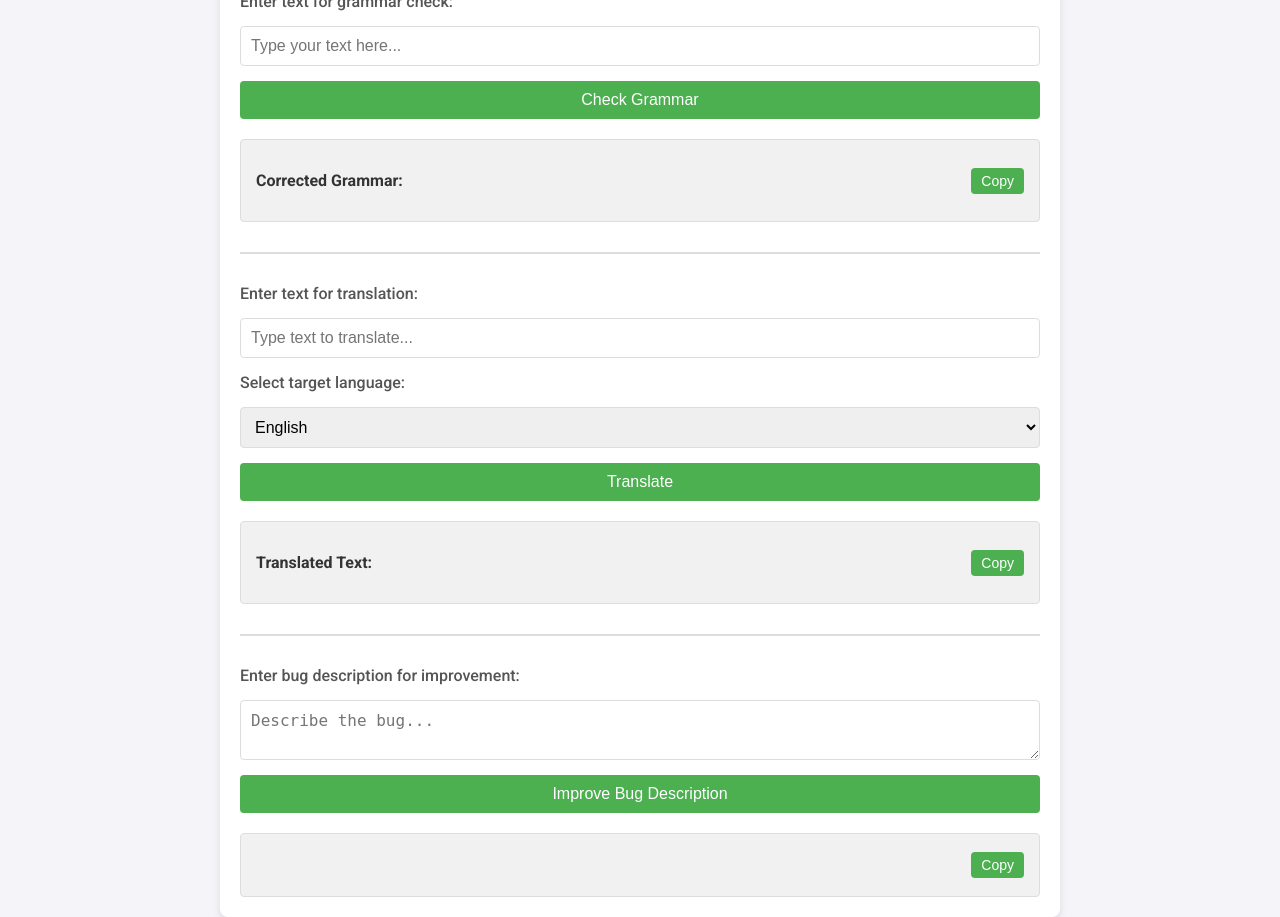
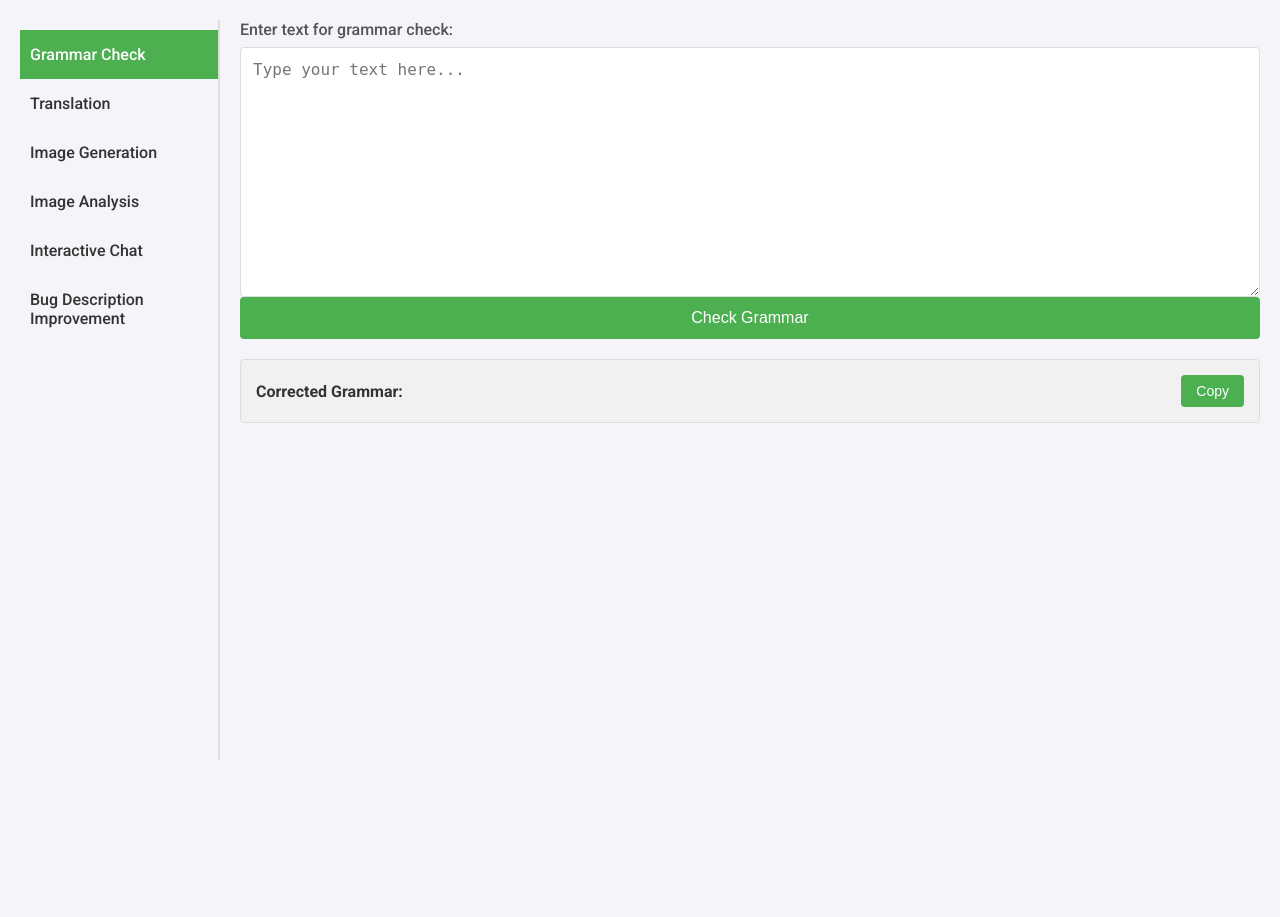
Before and after one commit to asimptot/FreeverseAI, a Flask app: page / in a window 1280 px wide. After the commit the page ends 760 px from the top, so only its background shows below. Run offline with Flask 3, Linux system fonts and the light colour scheme.

Commit message:
Update index.html

```diff
--- a/templates/index.html
+++ b/templates/index.html
@@ -6,6 +6,12 @@
     <title>Flask Integration</title>
     <link href="https://fonts.googleapis.com/css2?family=Roboto:wght@400;500;700&display=swap" rel="stylesheet">
     <style>
+        * {
+            margin: 0;
+            padding: 0;
+            box-sizing: border-box;
+        }
+
         body {
             font-family: 'Roboto', sans-serif;
             background-color: #f4f4f9;
@@ -13,59 +19,94 @@
             margin: 0;
             padding: 0;
             display: flex;
-            justify-content: center;
-            align-items: center;
-            height: 100vh;
-            box-sizing: border-box;
+            justify-content: flex-start;
+            min-height: 100vh;
+            width: 100vw;
         }
 
         .container {
+            display: flex;
             width: 100%;
-            max-width: 800px;
             padding: 20px;
-            background-color: white;
-            border-radius: 8px;
-            box-shadow: 0 4px 8px rgba(0, 0, 0, 0.1);
         }
 
-        h1 {
-            text-align: center;
-            color: #4CAF50;
-            margin-bottom: 30px;
+        .tabs {
+            display: flex;
+            flex-direction: column;
+            justify-content: flex-start;
+            margin-bottom: 20px;
+            border-right: 2px solid #ddd;
+            width: 200px;
+            padding: 10px 0;
         }
 
-        form {
+        .tab {
+            padding: 15px 10px;
+            cursor: pointer;
+            font-weight: 500;
+            transition: background-color 0.3s;
+            text-align: left;
+            width: 100%;
+        }
+
+        .tab:hover {
+            background-color: #f1f1f1;
+        }
+
+        .active-tab {
+            background-color: #4CAF50;
+            color: white;
+        }
+
+        .content {
+            display: none; /* Default state is hidden */
+            flex: 1;
+            margin-left: 20px;
+        }
+
+        .active-content {
+            display: block; /* Only the active content is visible */
+        }
+
+        /* Additional form styling */
+        .form-section {
+            margin-bottom: 30px;
             display: flex;
             flex-direction: column;
-            gap: 15px;
+            width: 100%;
         }
 
         label {
             font-weight: 500;
             color: #555;
+            margin-bottom: 8px;
         }
 
         input, select, textarea {
-            padding: 10px;
+            padding: 12px;
             font-size: 16px;
             border: 1px solid #ddd;
             border-radius: 4px;
             transition: border-color 0.3s;
+            width: 100%;
+            height: auto;
+            box-sizing: border-box;
         }
 
-        input:focus, select:focus, textarea:focus {
-            border-color: #4CAF50;
-            outline: none;
+        textarea {
+            min-height: 250px; /* Ensures multiple lines are visible */
+            resize: vertical; /* Allows users to resize vertically */
         }
 
         button {
-            padding: 10px 20px;
+            padding: 12px 20px;
             background-color: #4CAF50;
             color: white;
             border: none;
             border-radius: 4px;
             font-size: 16px;
             cursor: pointer;
+            width: auto; /* Shrinks buttons to fit their content */
             transition: background-color 0.3s;
         }
 
@@ -84,10 +125,12 @@
             display: flex;
             align-items: center;
             justify-content: space-between;
+            flex-wrap: wrap;
+            width: 100%;
         }
 
         .copy-button {
-            padding: 5px 10px;
+            padding: 8px 15px;
             background-color: #4CAF50;
             color: white;
             border: none;
@@ -105,9 +148,53 @@
             margin: 30px 0;
             border-top: 2px solid #ddd;
         }
+
+        .chat-box {
+			width: 100%;
+			height: 150px;
+			border: 1px solid #ddd;
+			padding: 10px;
+			font-size: 16px;
+			background-color: #f9f9f9;
+			color: #333;
+			border-radius: 4px;
+			resize: vertical;
+			overflow-y: auto;
+			white-space: pre-wrap;
+			text-align: left;
+			font-family: 'Roboto', sans-serif;
+			word-wrap: break-word;
+		}
+
+
+		/* Bold and dark color for You and Bot */
+		.chat-box .user,
+		.chat-box .bot {
+			font-weight: bold;
+			color: #2c2c2c; /* Dark gray color */
+		}
+
+
     </style>
     <script>
-        // JavaScript to handle grammar check via API
+        let activeTab = 0;
+
+        function switchTab(tabIndex) {
+            document.querySelectorAll('.tab').forEach((tab, index) => {
+                tab.classList.remove('active-tab');
+                if (index === tabIndex) {
+                    tab.classList.add('active-tab');
+                }
+            });
+
+            document.querySelectorAll('.content').forEach((content, index) => {
+                content.classList.remove('active-content');
+                if (index === tabIndex) {
+                    content.classList.add('active-content');
+                }
+            });
+        }
+
         async function checkGrammar() {
             const inputText = document.getElementById("grammarInput").value;
             const response = await fetch("/check-grammar", {
@@ -125,7 +212,6 @@
             }
         }
 
-        // JavaScript to handle translation via API
         async function checkTranslation() {
             const inputText = document.getElementById("translationInput").value;
             const targetLanguage = document.getElementById("languageInput").value;
@@ -144,25 +230,62 @@
             }
         }
 
-		function formatBugDescription(text) {
-		// Replace specific sections with bold text, ensuring no ** is displayed
-		let formattedText = text.replace(/(Title:|Priority:|Severity:|Description:|Prerequisites:|Steps to Reproduce:|Expected Result:|Actual Result:|Recovery State:|Reproducibility Rate:|Attachments:)/g, function(match) {
-			return `<strong>${match}</strong>`; // Only apply bold formatting without ** symbols
+        async function generateImage() {
+            const inputText = document.getElementById("imageInput").value;
+            const response = await fetch("/generate-image", {
+                method: "POST",
+                headers: {
+                    "Content-Type": "application/x-www-form-urlencoded",
+                },
+                body: new URLSearchParams({ prompt: inputText }),
             });
-
-		// Convert "Steps to Reproduce" section's number list to bullet points
-		formattedText = formattedText.replace(/Steps to Reproduce:\s*(\d+\..*)/g, function(match, p1) {
-			const steps = p1.split('\n').map(step => `<li>${step.trim()}</li>`).join('');
-			return `<strong>Steps to Reproduce:</strong><ul>${steps}</ul>`;
-		});
-
-		// Replace line breaks with <br> to ensure the text displays line-by-line
-		formattedText = formattedText.replace(/\n/g, "<br>");
-
-		return formattedText;
+            if (response.ok) {
+                const data = await response.json();
+                document.getElementById("imageOutput").innerHTML = `<img src="${data.image_url}" alt="Generated Image" style="width:100%;"/>`;
+            } else {
+                document.getElementById("imageOutput").innerText = "An error occurred.";
+            }
         }
 
-    // JavaScript to handle bug description improvement via API
+        async function analyzeImage() {
+            const formData = new FormData();
+            const fileInput = document.getElementById("imageFileInput");
+            formData.append("image", fileInput.files[0]);
+            const response = await fetch("/analyze-image", {
+                method: "POST",
+                body: formData,
+            });
+            if (response.ok) {
+                const data = await response.json();
+                document.getElementById("imageAnalysisOutput").innerText = data.analysis || "Error";
+            } else {
+                document.getElementById("imageAnalysisOutput").innerText = "An error occurred.";
+            }
+        }
+
+        async function startChat() {
+		const userInput = document.getElementById("chatInput").value;
+		const response = await fetch("/interactive-chat", {
+			method: "POST",
+			headers: {
+				"Content-Type": "application/x-www-form-urlencoded",
+			},
+			body: new URLSearchParams({ message: userInput }),
+		});
+		const chatBox = document.getElementById("chatBox");
+		if (response.ok) {
+			const data = await response.json();
+			chatBox.innerHTML += `<strong>You:</strong> ${userInput}<br><strong>Bot:</strong> ${data.response}<br><br>`;
+			document.getElementById("chatInput").value = ''; // Clear input field
+		} else {
+			chatBox.innerHTML += "An error occurred. Please try again.<br><br>";
+		}
+	}
+
+
+
+
+
         async function improveBugDescription() {
     const descriptionText = document.getElementById("bugDescriptionInput").value;
     const response = await fetch("/bug-control", {
@@ -175,48 +298,50 @@
     if (response.ok) {
         const data = await response.json();
         const formattedText = formatBugDescription(data.bug_description);
-            document.getElementById("bugDescriptionOutput").innerHTML = formattedText || "Error";
+        document.getElementById("bugDescriptionOutputText").innerText = formattedText || "Error";
     } else {
-            document.getElementById("bugDescriptionOutput").innerText = "An error occurred.";
+        document.getElementById("bugDescriptionOutputText").innerText = "An error occurred.";
     }
 }
 
-        // Function to copy the text to the clipboard
-        function copyToClipboard(id) {
-            const text = document.getElementById(id).innerText;
-            navigator.clipboard.writeText(text).then(() => {
-                alert("Text copied to clipboard!");
-            }).catch(err => {
-                alert("Failed to copy text: " + err);
-            });
+
+        function formatBugDescription(description) {
+            return description.replace(/\*\*(.*?)\*\*/g, '$1'); // Example of formatting
         }
+
+        window.onload = () => switchTab(0); // Default to first tab
     </script>
 </head>
 <body>
     <div class="container">
-        <h1>Flask Integration Example</h1>
+        <div class="tabs">
+            <div class="tab active-tab" onclick="switchTab(0)">Grammar Check</div>
+            <div class="tab" onclick="switchTab(1)">Translation</div>
+            <div class="tab" onclick="switchTab(2)">Image Generation</div>
+            <div class="tab" onclick="switchTab(3)">Image Analysis</div>
+            <div class="tab" onclick="switchTab(4)">Interactive Chat</div>
+            <div class="tab" onclick="switchTab(5)">Bug Description Improvement</div>
+        </div>
 
-        <!-- Form to check grammar -->
-        <form onsubmit="event.preventDefault(); checkGrammar();">
+        <div class="content active-content">
+            <div class="form-section">
                 <label for="grammarInput">Enter text for grammar check:</label>
-            <input type="text" id="grammarInput" name="text" required placeholder="Type your text here...">
-            <button type="submit">Check Grammar</button>
-        </form>
+                <textarea id="grammarInput" name="text" required placeholder="Type your text here..."></textarea>
+                <button type="button" onclick="checkGrammar()">Check Grammar</button>
                 <div class="output">
                     <p><strong>Corrected Grammar:</strong> <span id="grammarOutput"></span></p>
                     <button class="copy-button" onclick="copyToClipboard('grammarOutput')">Copy</button>
                 </div>
+            </div>
+        </div>
 
-        <div class="separator"></div>
-
-        <!-- Form to translate text -->
-        <form onsubmit="event.preventDefault(); checkTranslation();">
+        <div class="content">
+			<div class="form-section">
 				<label for="translationInput">Enter text for translation:</label>
-            <input type="text" id="translationInput" name="text" required placeholder="Type text to translate...">
-
-            <label for="languageInput">Select target language:</label>
-            <select id="languageInput" name="language" required>
-                <option value="English">English</option>
+				<textarea id="translationInput" name="text" required placeholder="Type your text here..."></textarea>
+				<label for="languageInput">Choose target language:</label>
+				<select id="languageInput">
+					<option value="English" selected>English</option>
 					<option value="Spanish">Spanish</option>
 					<option value="French">French</option>
 					<option value="German">German</option>
@@ -227,26 +352,80 @@
 					<option value="Chinese">Chinese</option>
 					<option value="Japanese">Japanese</option>
 					<option value="Arabic">Arabic</option>
+					<option value="Turkish">Turkish</option> <!-- Turkish added -->
 				</select>
-
-            <button type="submit">Translate</button>
-        </form>
+				<button type="button" onclick="checkTranslation()">Translate</button>
 				<div class="output">
-            <p><strong>Translated Text:</strong> <span id="translationOutput"></span></p>
+					<p><strong>Translation:</strong> <span id="translationOutput"></span></p>
 					<button class="copy-button" onclick="copyToClipboard('translationOutput')">Copy</button>
 				</div>
+			</div>
+		</div>
 
-        <div class="separator"></div>
+        <div class="content">
+            <div class="form-section">
+                <label for="imageInput">Enter text for image generation:</label>
+                <textarea id="imageInput" name="prompt" required placeholder="Describe the image you want..."></textarea>
+                <button type="button" onclick="generateImage()">Generate Image</button>
+                <div id="imageOutput"></div>
+            </div>
+        </div>
 
-        <!-- Form to improve bug description -->
-        <form onsubmit="event.preventDefault(); improveBugDescription();">
-            <label for="bugDescriptionInput">Enter bug description for improvement:</label>
-            <textarea id="bugDescriptionInput" name="description" required placeholder="Describe the bug..."></textarea>
-            <button type="submit">Improve Bug Description</button>
-        </form>
+        <div class="content">
+            <div class="form-section">
+                <label for="imageFileInput">Upload an image for analysis:</label>
+                <input type="file" id="imageFileInput" accept="image/*">
+                <button type="button" onclick="analyzeImage()">Analyze Image</button>
                 <div class="output">
-            <p><span id="bugDescriptionOutput"></span></p>
-            <button class="copy-button" onclick="copyToClipboard('bugDescriptionOutput')">Copy</button>
+                    <p><strong>Analysis:</strong> <span id="imageAnalysisOutput"></span></p>
+                </div>
+            </div>
+        </div>
+
+        <div class="content">
+            <div class="form-section">
+                <label for="chatInput">Enter message for the assistant:</label>
+                <textarea id="chatInput" name="message" required placeholder="Type your message here..."></textarea>
+                <button type="button" onclick="startChat()">Start Chat</button>
+                <div id="chatBox" class="chat-box" readonly></div>
+            </div>
+        </div>
+
+        <div class="content">
+    <div class="form-section">
+        <label for="bugDescriptionInput">Enter bug description:</label>
+        <textarea id="bugDescriptionInput" name="description" required>
+Description:
+Provide a brief summary of the bug, including its impact and any relevant context.
+
+Prerequisites:
+List any necessary setup or conditions needed before reproducing the bug.
+
+Steps to Reproduce:
+Describe the steps to reproduce the issue.
+Describe the steps to reproduce the issue.
+Continue until the bug is reproduced.
+
+Expected Result:
+Describe what you expected to happen.
+
+Actual Result:
+Describe what actually happened.
+
+Recovery State:
+Explain how to continue using the application after the bug occurs.
+
+Reproducibility Rate:
+Rate the reproducibility on a scale of 1/5 to 5/5, where 1 is rarely reproducible and 5 is always reproducible.
+
+Attachments:
+List any files, screenshots, or logs that are relevant.
+        </textarea>
+        <button type="button" onclick="improveBugDescription()">Improve Description</button>
+        <div id="bugDescriptionOutput" class="output">
+            <pre id="bugDescriptionOutputText"></pre> <!-- Use <pre> tag here -->
+        </div>
+    </div>
 </div>
     </div>
 </body>
```
Lines whose indentation alone changed are shown as unchanged.
